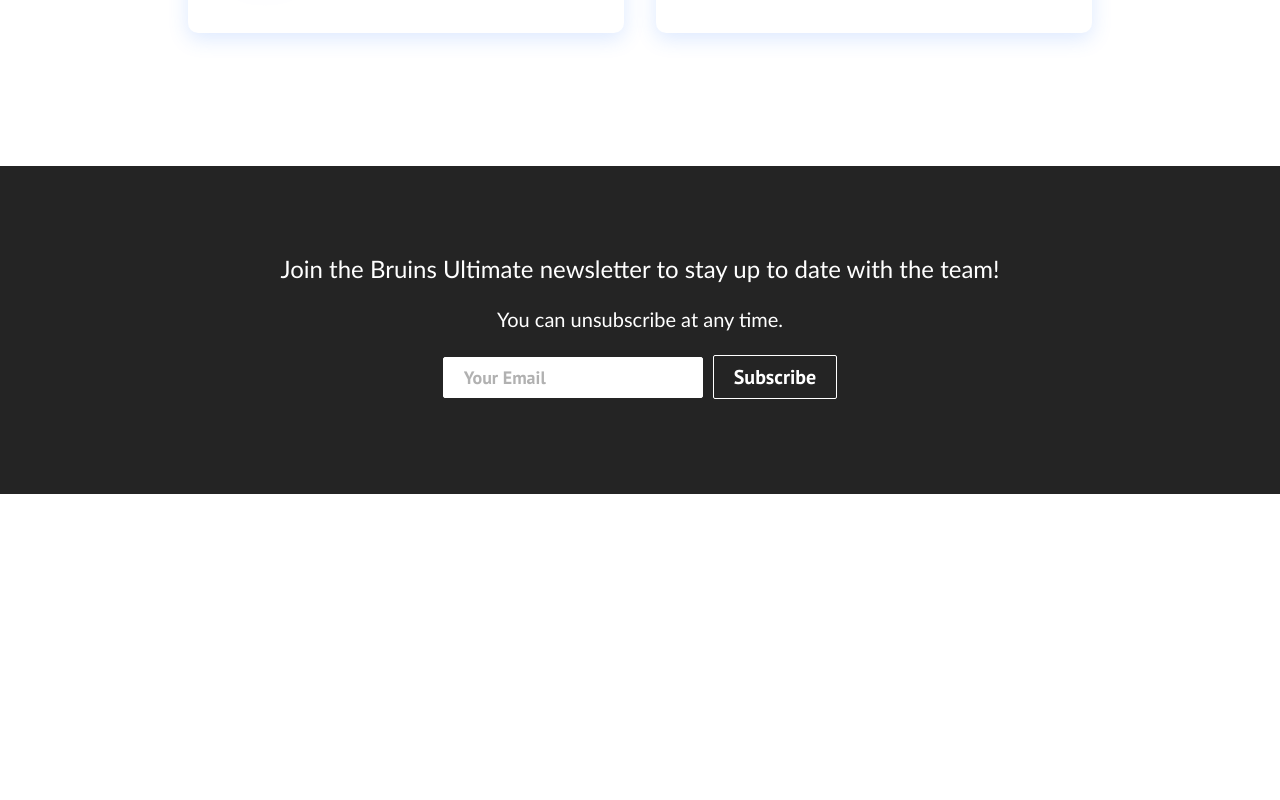
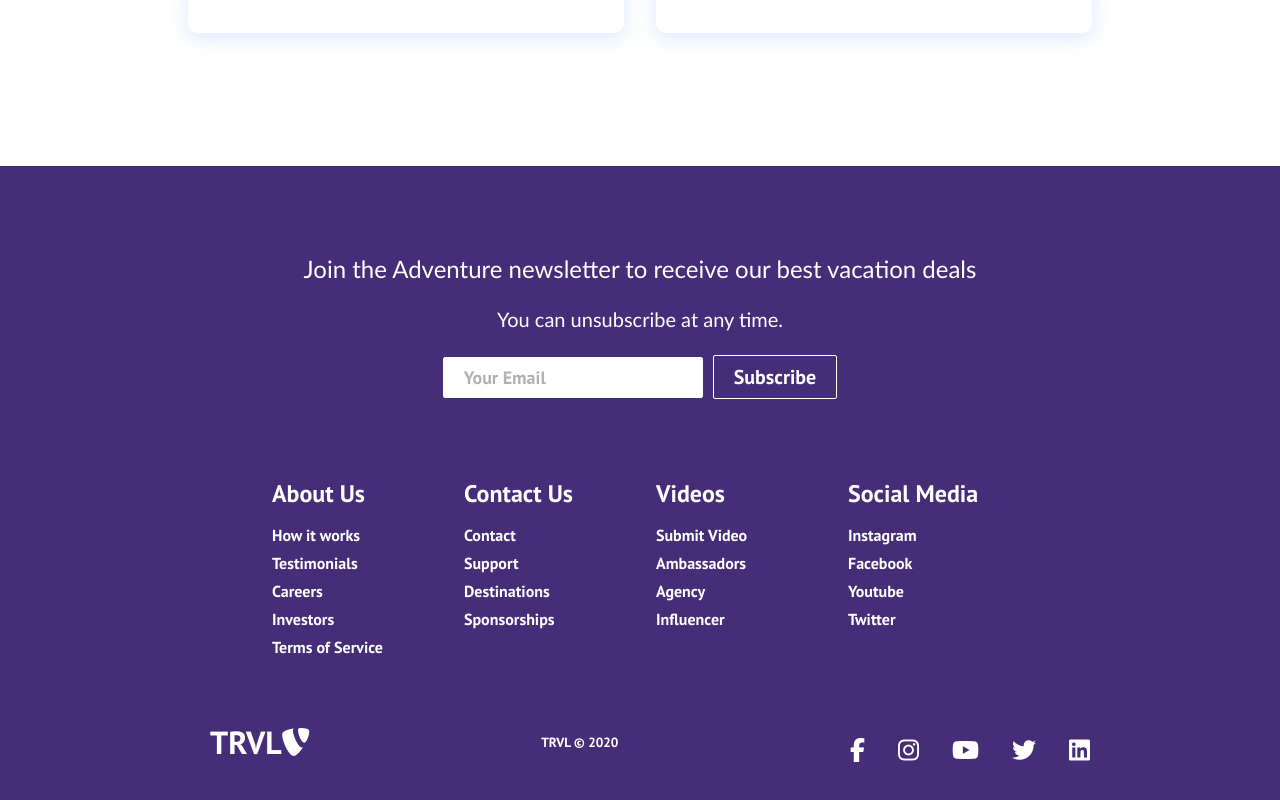
Before and after one commit to jacob-shade/bruins-ultimate, a React (Create React App) app: page / in a window 1280 px wide. Shown: the part 1393-2193 px from the top of the page. Before the commit the page ends 1887 px from the top, so only its background shows below. Built offline with nearby package versions, Linux system fonts and the light colour scheme.

Commit message:
Update Footer Template

```diff
--- a/src/components/Footer.css
+++ b/src/components/Footer.css
@@ -1,5 +1,5 @@
 .footer-container {
-  background-color: #242424;
+  background-color: #462D78;
   padding: 4rem 0 2rem 0;
   display: flex;
   flex-direction: column;
--- a/src/components/Footer.js
+++ b/src/components/Footer.js
@@ -1,27 +1,116 @@
-import React from "react";
-import { Button } from "./Button";
-import "./Footer.css"
+import React from 'react';
+import './Footer.css';
+import { Button } from './Button';
+import { Link } from 'react-router-dom';
 
 function Footer() {
   return (
-    <div className="footer-container">
-      <section className="footer-subscription">
-        <p className="footer-subscription-heading">
-          Join the Bruins Ultimate newsletter to stay up to date with the team!
+    <div className='footer-container'>
+      <section className='footer-subscription'>
+        <p className='footer-subscription-heading'>
+          Join the Adventure newsletter to receive our best vacation deals
         </p>
-        <p className="footer-subscription-text">
+        <p className='footer-subscription-text'>
           You can unsubscribe at any time.
         </p>
-        <div className="input-areas">
+        <div className='input-areas'>
           <form>
             <input
-              type="email"
-              name="email"
-              placeholder="Your Email"
-              className="footer-input"
+              className='footer-input'
+              name='email'
+              type='email'
+              placeholder='Your Email'
             />
-            <Button buttonStyle="btn--outline">Subscribe</Button>
+            <Button buttonStyle='btn--outline'>Subscribe</Button>
           </form>
+        </div>
+      </section>
+      <div class='footer-links'>
+        <div className='footer-link-wrapper'>
+          <div class='footer-link-items'>
+            <h2>About Us</h2>
+            <Link to='/sign-up'>How it works</Link>
+            <Link to='/'>Testimonials</Link>
+            <Link to='/'>Careers</Link>
+            <Link to='/'>Investors</Link>
+            <Link to='/'>Terms of Service</Link>
+          </div>
+          <div class='footer-link-items'>
+            <h2>Contact Us</h2>
+            <Link to='/'>Contact</Link>
+            <Link to='/'>Support</Link>
+            <Link to='/'>Destinations</Link>
+            <Link to='/'>Sponsorships</Link>
+          </div>
+        </div>
+        <div className='footer-link-wrapper'>
+          <div class='footer-link-items'>
+            <h2>Videos</h2>
+            <Link to='/'>Submit Video</Link>
+            <Link to='/'>Ambassadors</Link>
+            <Link to='/'>Agency</Link>
+            <Link to='/'>Influencer</Link>
+          </div>
+          <div class='footer-link-items'>
+            <h2>Social Media</h2>
+            <Link to='/'>Instagram</Link>
+            <Link to='/'>Facebook</Link>
+            <Link to='/'>Youtube</Link>
+            <Link to='/'>Twitter</Link>
+          </div>
+        </div>
+      </div>
+      <section class='social-media'>
+        <div class='social-media-wrap'>
+          <div class='footer-logo'>
+            <Link to='/' className='social-logo'>
+              TRVL
+              <i class='fab fa-typo3' />
+            </Link>
+          </div>
+          <small class='website-rights'>TRVL © 2020</small>
+          <div class='social-icons'>
+            <Link
+              class='social-icon-link facebook'
+              to='/'
+              target='_blank'
+              aria-label='Facebook'
+            >
+              <i class='fab fa-facebook-f' />
+            </Link>
+            <Link
+              class='social-icon-link instagram'
+              to='/'
+              target='_blank'
+              aria-label='Instagram'
+            >
+              <i class='fab fa-instagram' />
+            </Link>
+            <Link
+              class='social-icon-link youtube'
+              to='/'
+              target='_blank'
+              aria-label='Youtube'
+            >
+              <i class='fab fa-youtube' />
+            </Link>
+            <Link
+              class='social-icon-link twitter'
+              to='/'
+              target='_blank'
+              aria-label='Twitter'
+            >
+              <i class='fab fa-twitter' />
+            </Link>
+            <Link
+              class='social-icon-link twitter'
+              to='/'
+              target='_blank'
+              aria-label='LinkedIn'
+            >
+              <i class='fab fa-linkedin' />
+            </Link>
+          </div>
         </div>
       </section>
     </div>
```
